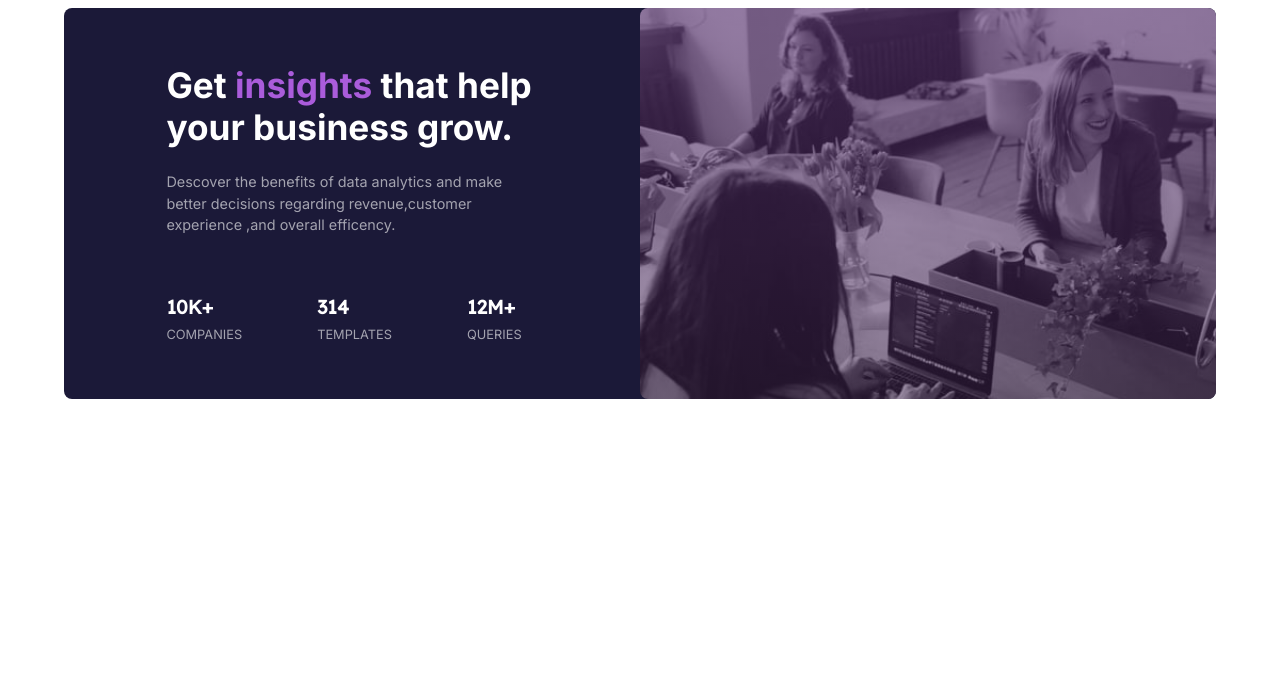
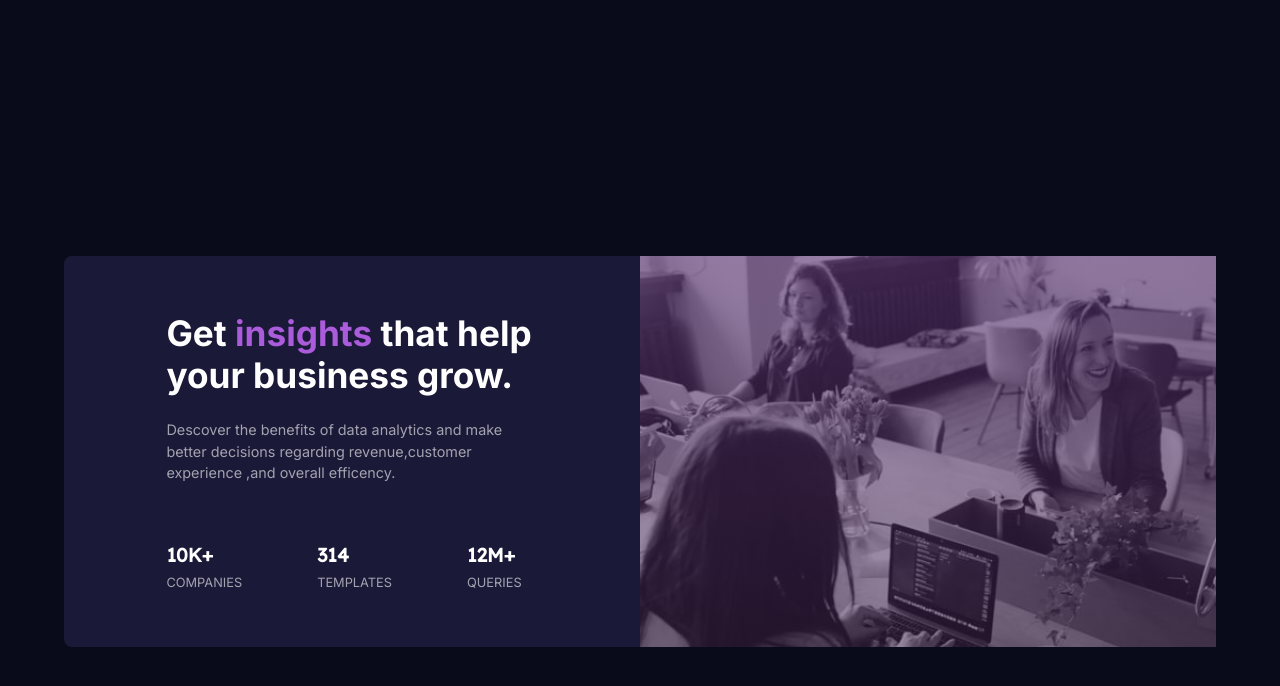
Before and after one commit to Enadabuzaid/challenge-1, a plain HTML site: page index.html in a window 1280 px wide. Drawn offline with Linux system fonts and the light colour scheme.

Commit message:
add some cheange

```diff
--- a/style.css
+++ b/style.css
@@ -6,14 +6,14 @@
 
 
 body{
-
+  background-color: hsl(233, 47%, 7%);
 }
 
 .card{
   display: grid;
   grid-template-columns: 1fr 1fr;
   box-sizing: border-box;
-  margin: auto auto;
+  margin: 16rem auto;
   max-width: 72rem;
   background-color: var(--card-bg);
   border-radius: 8px;
@@ -24,7 +24,6 @@ body{
   background-repeat: no-repeat;
   background-size: cover;
   width: 100%;
-  border-radius: 8px;
 }
 
 .text-box{
```
